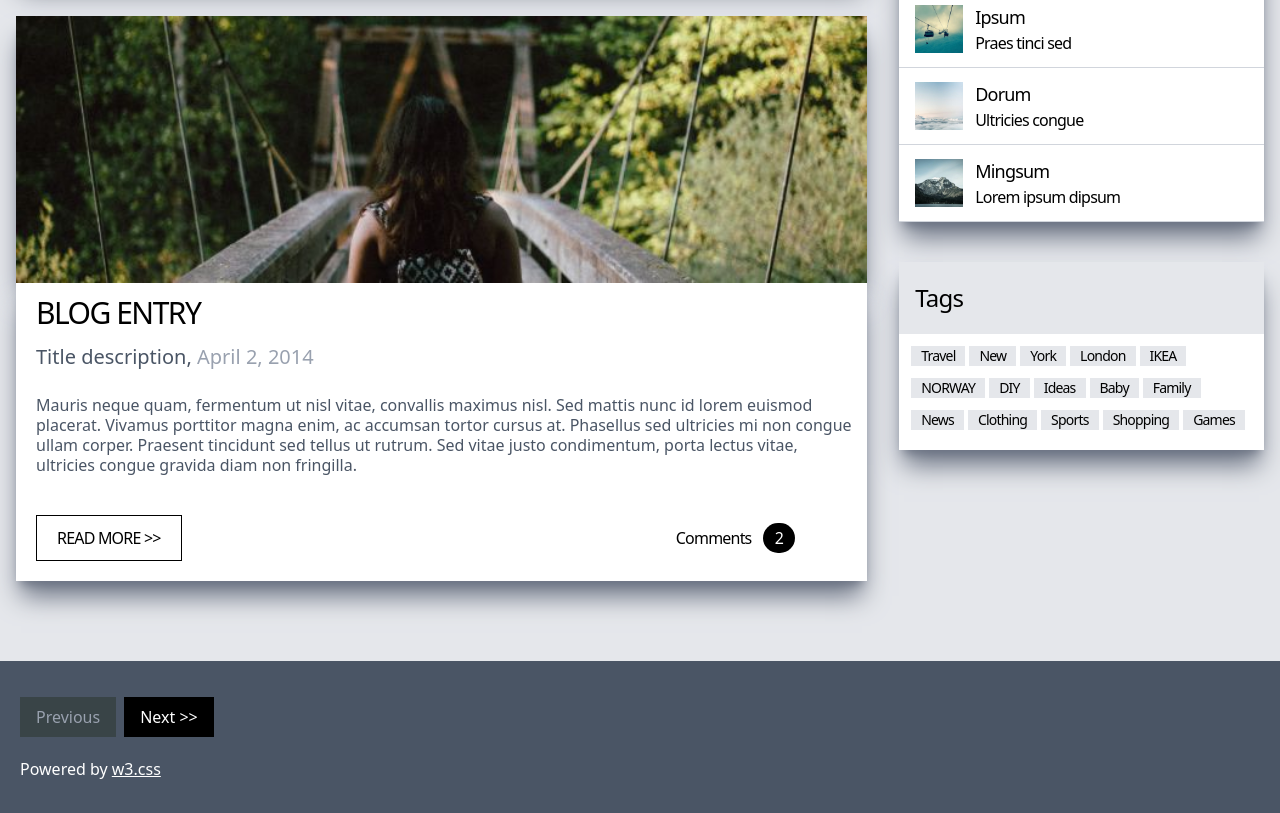
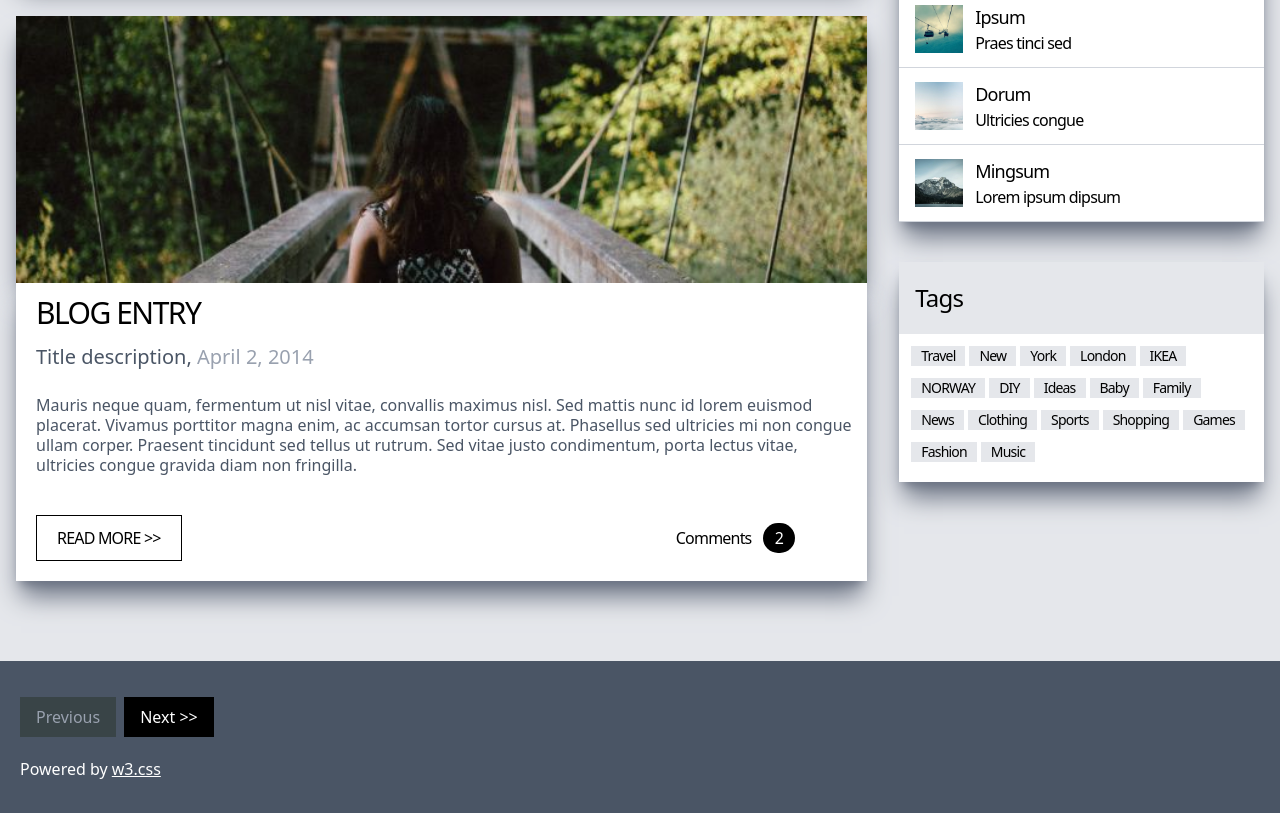
Before and after one commit to Gordonnest/My-Blog, a website: page index.html in a window 1280 px wide. Shown: the part 774-1587 px from the top of the page. Drawn offline with Linux system fonts and the light colour scheme.

Commit message:
added nwe paragraph

```diff
--- a/index.html
+++ b/index.html
@@ -118,6 +118,8 @@
             <p class="bg-gray-200 px-2.5 text-black hover:bg-black cursor-pointer hover:text-white hover:text-md  mb-2 font-light">Sports</p>
             <p class="bg-gray-200 px-2.5 text-black hover:bg-black cursor-pointer hover:text-white hover:text-md  mb-2 font-light">Shopping</p>
             <p class="bg-gray-200 px-2.5 text-black hover:bg-black cursor-pointer hover:text-white hover:text-md  mb-2 font-light">Games</p>
+            <p class="bg-gray-200 px-2.5 text-black hover:bg-black cursor-pointer hover:text-white hover:text-md  mb-2 font-light">Fashion</p>
+            <p class="bg-gray-200 px-2.5 text-black hover:bg-black cursor-pointer hover:text-white hover:text-md  mb-2 font-light">Music</p>
 
           </div>
         </div>
```
